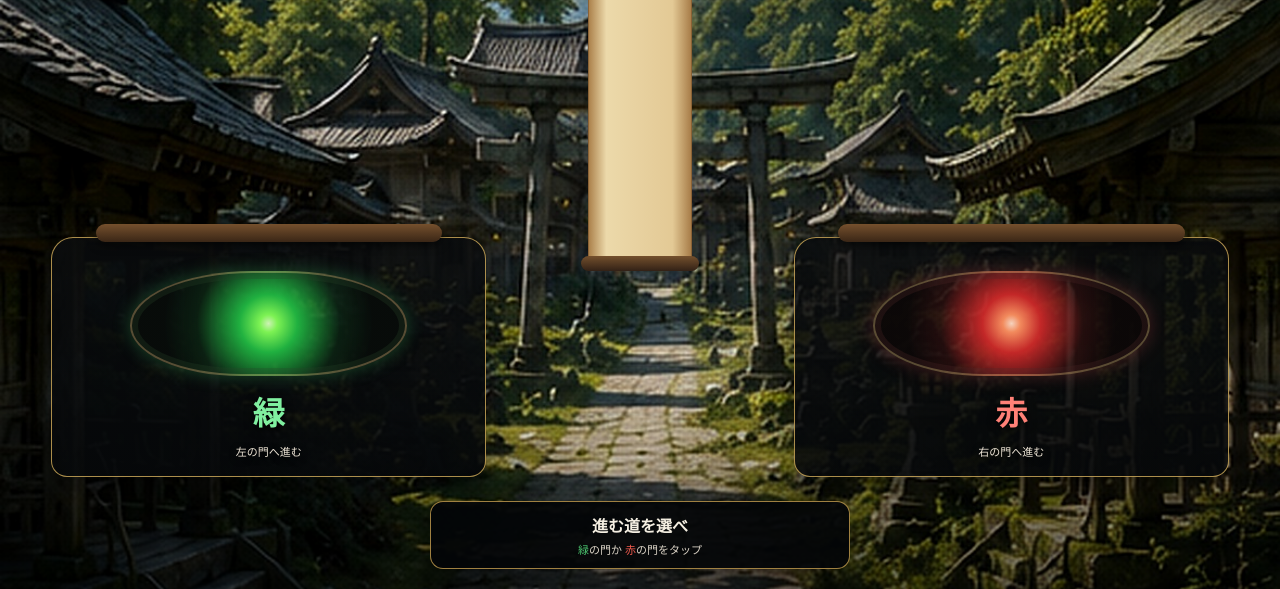
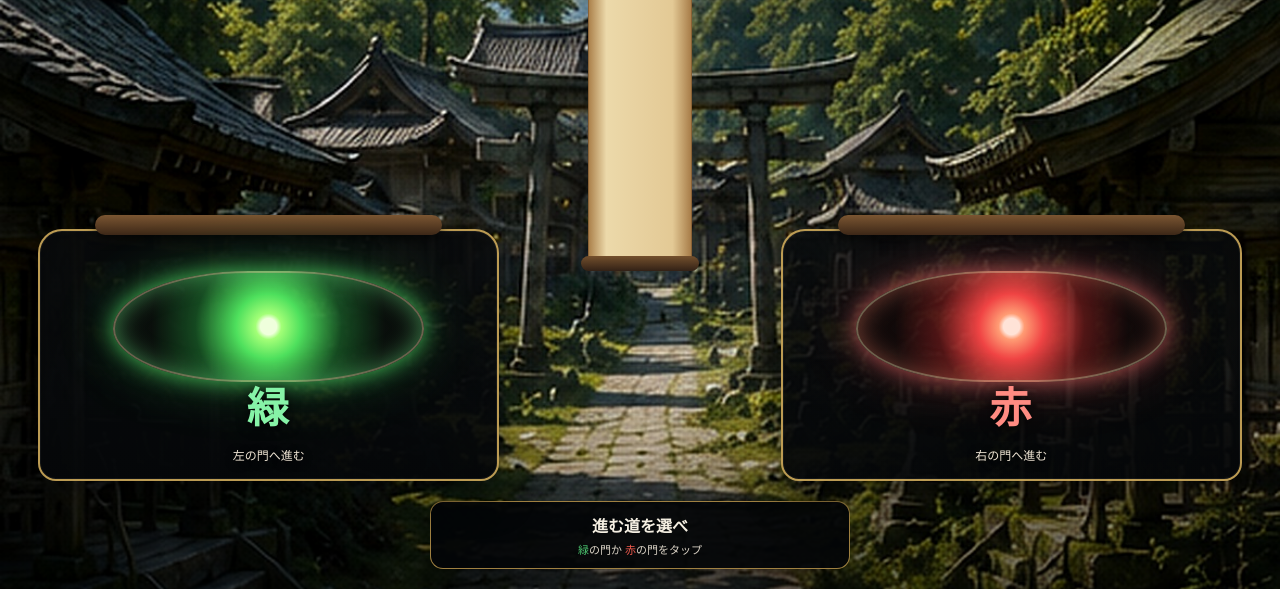
Before and after one commit to mp2stggrsy-byte/fate8192, a plain HTML site: page index.html in a window 1280 px wide. Shown: the part 211-800 px from the top of the page. Drawn offline with Linux system fonts and the light colour scheme.

Commit message:
Add files via upload

```diff
--- a/app.js
+++ b/app.js
@@ -15,7 +15,7 @@ function playAmbient(){
  if(soundOn){a.volume=.28;a.play().catch(()=>{})}
 }
 function render(){
- $('bg').style.backgroundImage=`url("./assets/backgrounds/stage${String(stage).padStart(2,'0')}.jpg?v=11")`;
+ $('bg').style.backgroundImage=`url("./assets/backgrounds/stage${String(stage).padStart(2,'0')}.jpg?v=12")`;
  $('stageName').textContent=STAGES[stage-1][0];
  $('prob').textContent='1 / '+(2**stage).toLocaleString();
  $('pct').textContent=pct();
--- a/index.html
+++ b/index.html
@@ -1,3 +1,3 @@
-<!doctype html><html lang="ja"><head><meta charset="utf-8"><meta name="viewport" content="width=device-width,initial-scale=1,viewport-fit=cover,user-scalable=no"><meta name="theme-color" content="#06090c"><meta name="apple-mobile-web-app-capable" content="yes"><meta name="apple-mobile-web-app-status-bar-style" content="black-translucent"><link rel="manifest" href="./manifest.webmanifest"><link rel="apple-touch-icon" href="./assets/icons/icon-192.png"><link rel="stylesheet" href="./styles.css?v=11"><title>FATE / 8192</title></head><body>
+<!doctype html><html lang="ja"><head><meta charset="utf-8"><meta name="viewport" content="width=device-width,initial-scale=1,viewport-fit=cover,user-scalable=no"><meta name="theme-color" content="#06090c"><meta name="apple-mobile-web-app-capable" content="yes"><meta name="apple-mobile-web-app-status-bar-style" content="black-translucent"><link rel="manifest" href="./manifest.webmanifest"><link rel="apple-touch-icon" href="./assets/icons/icon-192.png"><link rel="stylesheet" href="./styles.css?v=12"><title>FATE / 8192</title></head><body>
 <section id="game" class="view active"><div id="bg" class="bg"></div><div class="cinema"></div><header><div><h1>FATE / 8192</h1><small id="stageName"></small></div><nav><button id="sound">♪</button><button id="stats">▦</button></nav></header><div class="prob panel"><span>現在の到達確率</span><strong id="prob">1 / 2</strong><em id="pct">50.000%</em></div><div class="mini panel"><div>挑戦<b id="att">0</b></div><div>最高<b id="best">0</b></div><div>クリア<b id="clear">0</b></div></div><div class="scroll"><i></i><div class="paper"><b>これまでの正解</b><div id="history"></div></div><i></i></div><button class="hit green" id="green" aria-label="緑"><span class="gateBox"><span class="portal"></span><span class="gateLabel">緑</span><small>左の門へ進む</small></span></button><button class="hit red" id="red" aria-label="赤"><span class="gateBox"><span class="portal"></span><span class="gateLabel">赤</span><small>右の門へ進む</small></span></button><div class="caption">進む道を選べ<small><mark>緑</mark>の門か <mark class="r">赤</mark>の門をタップ</small></div><div id="toast" class="toast"><b id="toastB"></b><span id="toastS"></span></div><div id="flash" class="flash"></div><audio id="ambient" loop preload="auto"></audio></section>
-<section id="statsView" class="view statsView"><div class="statsHead"><button id="back">← 戻る</button><h2>到達確率と実到達率</h2></div><div class="summary"><div><b id="sAtt"></b><small>総挑戦回数</small></div><div><b id="sBest"></b><small>最高連続突破</small></div><div><b id="sClear"></b><small>クリア回数</small></div></div><div class="card"><table><thead><tr><th>段階</th><th>理論到達</th><th>到達回数</th><th>実到達率</th></tr></thead><tbody id="tbody"></tbody></table></div><div class="card"><h3>固定ステージ / 環境音</h3><div id="catalog"></div></div><div class="card"><button class="reset" id="reset">統計・履歴をリセット</button></div></section><script src="./app.js?v=11"></script></body></html>
+<section id="statsView" class="view statsView"><div class="statsHead"><button id="back">← 戻る</button><h2>到達確率と実到達率</h2></div><div class="summary"><div><b id="sAtt"></b><small>総挑戦回数</small></div><div><b id="sBest"></b><small>最高連続突破</small></div><div><b id="sClear"></b><small>クリア回数</small></div></div><div class="card"><table><thead><tr><th>段階</th><th>理論到達</th><th>到達回数</th><th>実到達率</th></tr></thead><tbody id="tbody"></tbody></table></div><div class="card"><h3>固定ステージ / 環境音</h3><div id="catalog"></div></div><div class="card"><button class="reset" id="reset">統計・履歴をリセット</button></div></section><script src="./app.js?v=12"></script></body></html>
--- a/styles.css
+++ b/styles.css
@@ -76,37 +76,59 @@ nav button{
 
 /* Visible gate choices */
 .hit{
- position:absolute;z-index:22;bottom:calc(env(safe-area-inset-bottom) + 112px);height:240px;width:34%;
- border:0;background:transparent;padding:0;display:flex;align-items:flex-end;justify-content:center;
+ position:absolute;
+ z-index:35;
+ bottom:calc(env(safe-area-inset-bottom) + 108px);
+ height:252px;
+ width:36%;
+ border:0;
+ padding:0;
+ background:transparent;
+ display:block;
+ -webkit-appearance:none;
+ appearance:none;
+ overflow:visible;
 }
-.hit.green{left:4%}.hit.red{right:4%}
+.hit.green{left:3%}
+.hit.red{right:3%}
 .hit .gateBox{
- position:relative;width:100%;height:100%;border-radius:22px 22px 16px 16px;
- background:linear-gradient(180deg,rgba(10,12,14,.82),rgba(6,8,10,.92));
- border:1px solid rgba(229,188,99,.74); box-shadow:0 16px 30px #0008;
+ position:absolute; inset:0;
+ border-radius:24px 24px 18px 18px;
+ background:linear-gradient(180deg,rgba(8,10,12,.84),rgba(5,7,9,.96));
+ border:2px solid rgba(229,188,99,.82);
+ box-shadow:0 18px 34px rgba(0,0,0,.55), inset 0 0 0 1px rgba(255,255,255,.05);
 }
 .hit .gateBox::before{
- content:"";position:absolute;left:10%;right:10%;top:-14px;height:18px;border-radius:10px;
- background:linear-gradient(#75502d,#3a2616);box-shadow:0 4px 8px #0008;
+ content:""; position:absolute; left:12%; right:12%; top:-16px; height:20px;
+ border-radius:12px; background:linear-gradient(#7b5632,#3c2717); box-shadow:0 5px 10px rgba(0,0,0,.5);
 }
 .hit .portal{
- position:absolute;left:18%;right:18%;top:14%;height:44%;border-radius:44% 44% 40% 40%/52% 52% 48% 48%;
- border:2px solid rgba(234,201,133,.35); background:#091012;
+ position:absolute; left:16%; right:16%; top:16%; height:45%;
+ border-radius:44% 44% 42% 42% / 52% 52% 48% 48%;
+ border:2px solid rgba(240,218,170,.42);
+ background:#0b1113;
 }
 .hit.green .portal{
- box-shadow:0 0 0 6px rgba(40,70,40,.28) inset, 0 0 18px rgba(71,226,116,.28);
- background:radial-gradient(circle at 50% 50%, rgba(216,255,190,.95) 0, rgba(132,255,88,.95) 6%, rgba(36,203,73,.86) 20%, rgba(20,88,36,.28) 49%, rgba(8,12,10,.94) 72%);
+ background:radial-gradient(circle at 50% 50%, #efffdc 0 5%, #a3ff77 8%, #4ee05d 20%, rgba(44,170,67,.40) 45%, rgba(10,15,12,.96) 72%);
+ box-shadow:0 0 22px rgba(96,255,120,.65), 0 0 56px rgba(76,255,110,.28), inset 0 0 24px rgba(123,255,146,.45);
 }
 .hit.red .portal{
- box-shadow:0 0 0 6px rgba(80,40,40,.28) inset, 0 0 18px rgba(255,93,93,.25);
- background:radial-gradient(circle at 50% 50%, rgba(255,219,197,.96) 0, rgba(255,146,98,.95) 6%, rgba(222,44,44,.88) 20%, rgba(104,22,22,.28) 49%, rgba(12,8,8,.94) 72%);
+ background:radial-gradient(circle at 50% 50%, #ffe3d7 0 5%, #ff9c74 8%, #f04444 20%, rgba(190,40,40,.40) 45%, rgba(17,10,10,.96) 72%);
+ box-shadow:0 0 22px rgba(255,116,116,.62), 0 0 56px rgba(255,92,92,.28), inset 0 0 24px rgba(255,136,108,.40);
 }
-.hit .gateLabel{position:absolute;left:0;right:0;bottom:42px;text-align:center;font:900 32px serif;text-shadow:0 2px 10px #000}
-.hit.green .gateLabel{color:#80f0a0}.hit.red .gateLabel{color:#ff8177}
-.hit small{position:absolute;left:0;right:0;bottom:17px;text-align:center;font-size:11px;color:#efe6d7;text-shadow:0 2px 7px #000}
+.hit .gateLabel{
+ position:absolute; left:0; right:0; bottom:44px; text-align:center;
+ font:900 42px serif; letter-spacing:.05em; text-shadow:0 2px 12px rgba(0,0,0,.9);
+}
+.hit.green .gateLabel{color:#86f3a7}
+.hit.red .gateLabel{color:#ff8b82}
+.hit small{
+ position:absolute; left:0; right:0; bottom:16px; text-align:center;
+ font-size:12px; color:#f0e6d5; text-shadow:0 2px 8px rgba(0,0,0,.95);
+}
 .hit.ok{animation:gateGlow .62s ease}
 .hit.ng{animation:gateShake .42s ease}
-@keyframes gateGlow{35%{box-shadow:0 0 65px rgba(255,210,110,.25)}}
+@keyframes gateGlow{35%{filter:brightness(1.18); transform:scale(1.02)}}
 @keyframes gateShake{25%{transform:translateX(-8px)}50%{transform:translateX(8px)}75%{transform:translateX(-4px)}}
 
 /* This is the only bottom HUD in gameplay. No statistics section below it. */
@@ -172,4 +194,5 @@ body.transitioning .bg{filter:brightness(.82) saturate(.92)}
 }
 
 
-@media(max-height:720px){ .hit{height:200px;bottom:calc(env(safe-area-inset-bottom) + 96px);width:35%;} .hit .gateLabel{font-size:28px} }
+
+@media(max-height:720px){ .hit{height:210px;bottom:calc(env(safe-area-inset-bottom) + 96px);width:37%;} .hit .gateLabel{font-size:34px} }
--- a/sw.js
+++ b/sw.js
@@ -1,4 +1,4 @@
-const CACHE='fate8192-v11';
+const CACHE='fate8192-v12';
 const ASSETS=['./','./index.html','./styles.css','./app.js','./manifest.webmanifest',
 './assets/icons/icon-192.png','./assets/icons/icon-512.png'];
 self.addEventListener('install',e=>{self.skipWaiting();e.waitUntil(caches.open(CACHE).then(c=>c.addAll(ASSETS)))});
```
